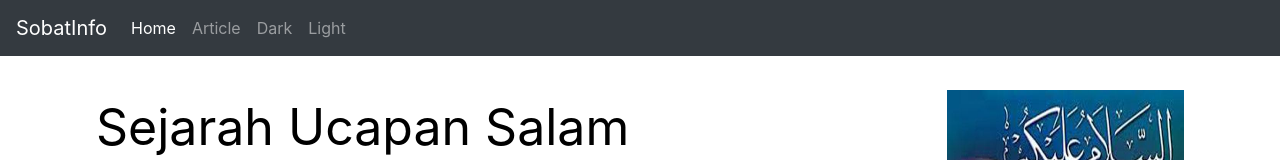
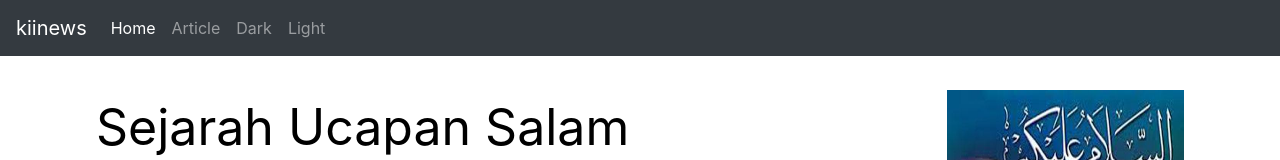
Before and after one commit to jkiiar/jkiiar.github.io, a plain HTML site: page news.html in a window 1280 px wide. Shown: the top 160 px of the page. Drawn offline with nearby package versions, Linux system fonts and the light colour scheme.

Commit message:
Update news.html

```diff
--- a/news.html
+++ b/news.html
@@ -47,7 +47,7 @@
   </head>
   <body>
   <nav class="navbar navbar-expand-lg navbar-dark bg-dark">
-  <a class="navbar-brand" href="#">SobatInfo</a>
+  <a class="navbar-brand" href="#">kiinews</a>
   <button class="navbar-toggler" type="button" data-toggle="collapse" data-target="#navbarNav" aria-controls="navbarNav" aria-expanded="false" aria-label="Toggle navigation">
     <span class="navbar-toggler-icon"></span>
   </button>
```
